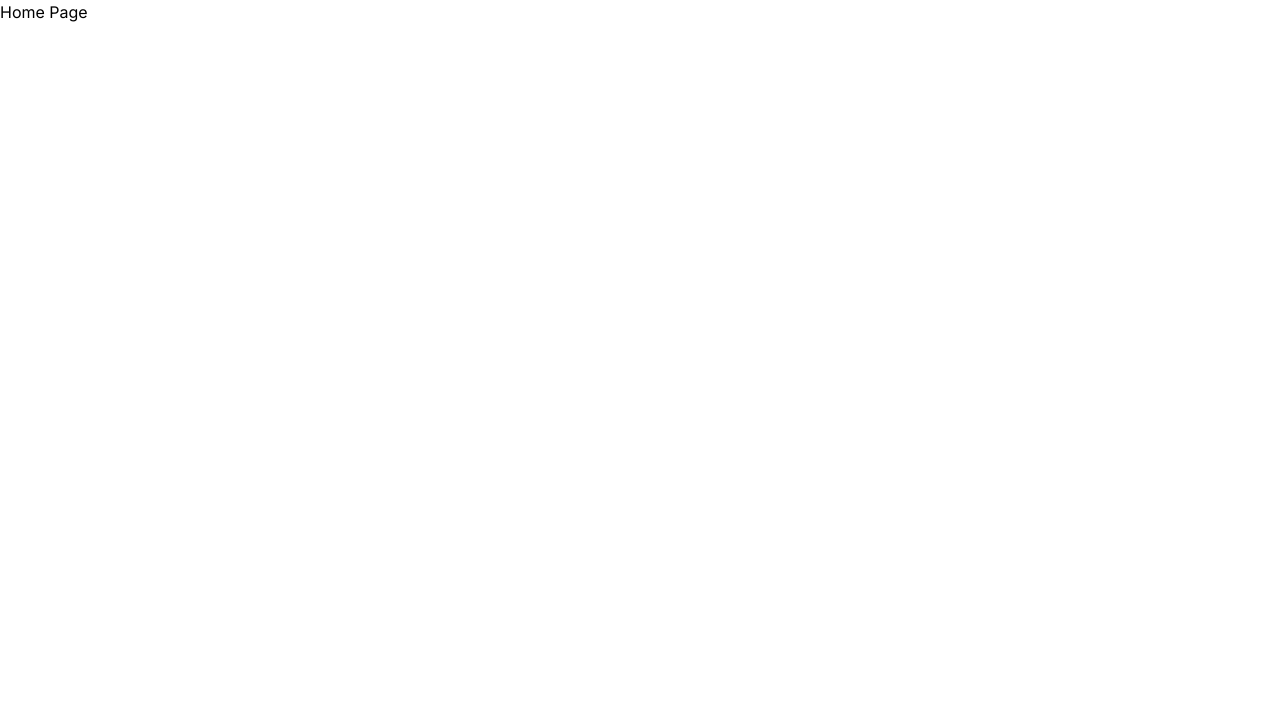
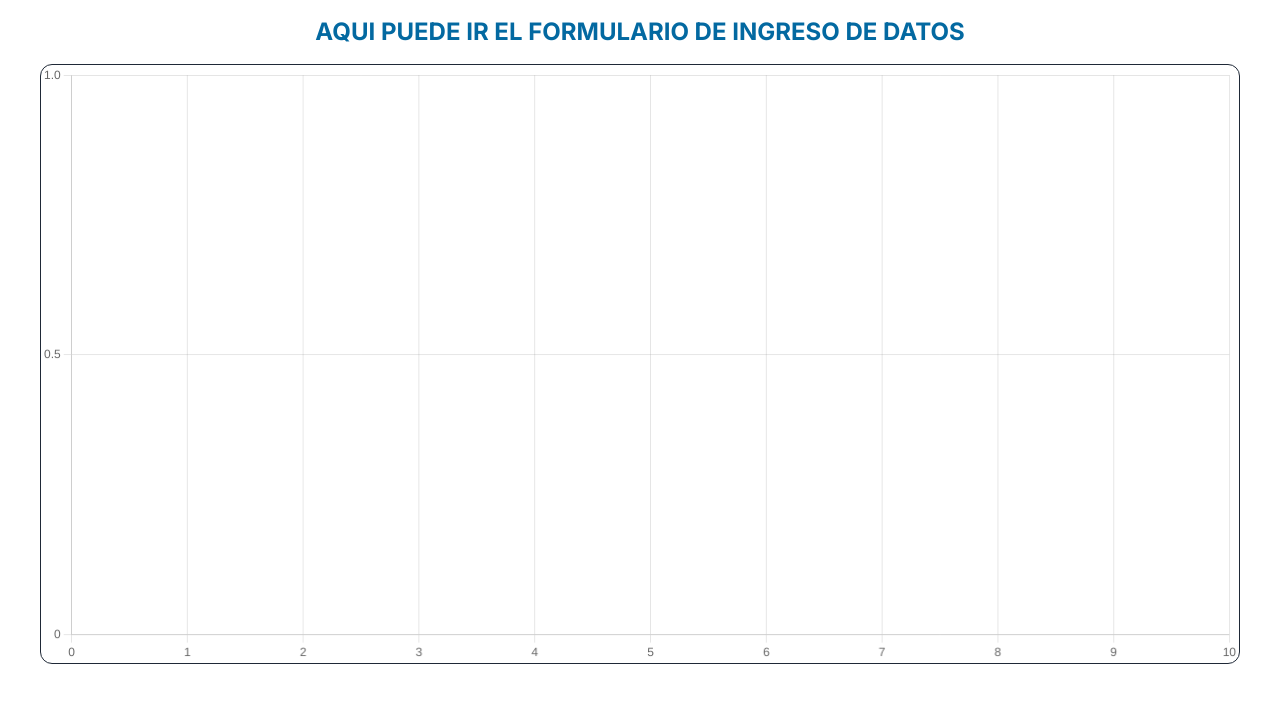
Before and after one commit to CarloFlores2023/chart, a Next.js app: page / in a window 1280 px wide. Shown: the top 702 px of the page. Built offline with nearby package versions, Linux system fonts and the light colour scheme.

Commit message:
integrando grafica desde la libreria

```diff
--- a/src/app/page.js
+++ b/src/app/page.js
@@ -1,7 +1,7 @@
-'use client'
+"use client";
 
-import React, { useState, useEffect } from 'react';
-import { Line } from 'react-chartjs-2';
+import React, { useState, useEffect } from "react";
+import { Line } from "react-chartjs-2";
 
 import {
   Chart as ChartJS,
@@ -9,23 +9,80 @@ import {
   CategoryScale,
   LinearScale,
   PointElement,
+} from "chart.js";
 
-} from 'chart.js';
+ChartJS.register(LineElement, CategoryScale, LinearScale, PointElement);
 
-ChartJS.register(
-  LineElement,
-  CategoryScale,
-  LinearScale,
-  PointElement,
+const HomePage = () => {
+  const [chartData, setChartData] = useState(null);
+  const [expression, setExpression] = useState("x"); // Expresión algebraica por defecto
+  const [start, setStart] = useState(0);
+  const [end, setEnd] = useState(10);
 
-);
+  useEffect(() => {
+    const calcularData = () => {
+      const labels = [];
+      const datasets = [];
 
-const HomePage = ()=> {
-    return (
-        <div>
-            Home Page
+      // Función para evaluar la expresión ingresada
+      const func = (x) => {
+        try {
+          return evaluate(expression.replace(/x/g, x));
+        } catch (error) {
+          return NaN; // Si hay un error en la evaluación, se mostrará como NaN en la gráfica. Eso quiere decir que no se mostrará nada en la grafica aparecera en blanco.
+        }
+      };
+
+      for (let i = start; i <= end; i++) {
+        labels.push(i);
+      }
+
+      // Calcula los datos para la expresión ingresada
+      const data = labels.map((x) => func(x));
+
+      datasets.push({
+        label: `f(x) = ${expression}`,
+        borderColor: "rgba(75, 192, 192, 1)",
+        data: data,
+        fill: false,
+      });
+
+      // Configura los datos para el gráfico
+      setChartData({
+        labels: labels,
+        datasets: datasets,
+      });
+    };
+
+    calcularData(); // Calcula los datos de la gráfica al cargar la página o cuando cambie la expresión o intervalos
+  }, [expression, start, end]);
+  return (
+    <div>
+      <h1 className="text-center uppercase font-bold text-2xl text-sky-700 my-4">
+        Aqui puede ir el formulario de ingreso de datos
+      </h1>
+      <div className="flex justify-center items-center">
+        <div className="h-[9000px] w-[1200px]">
+          {chartData && (
+            <Line
+              className="border border-gray-800 rounded-xl"
+              data={chartData}
+              options={{
+                scales: {
+                  y: {
+                    beginAtZero: true,
+                    ticks: {
+                      maxTicksLimit: 5,
+                    },
+                  },
+                },
+              }}
+            />
+          )}
         </div>
-    )
-}
+      </div>
+    </div>
+  );
+};
 
 export default HomePage;
```
